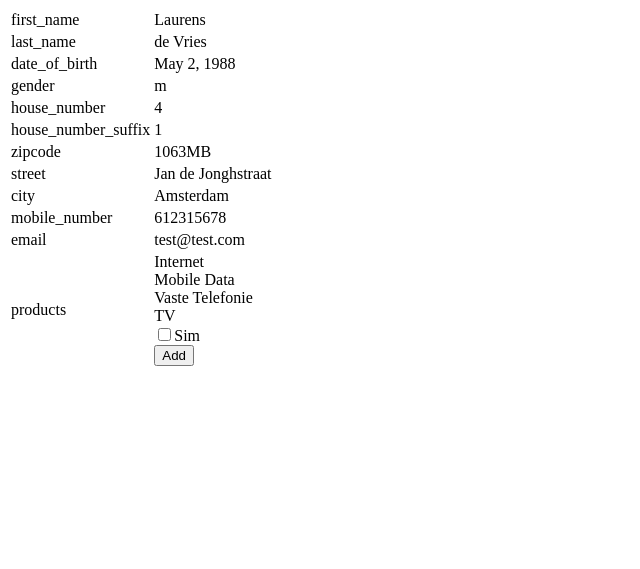
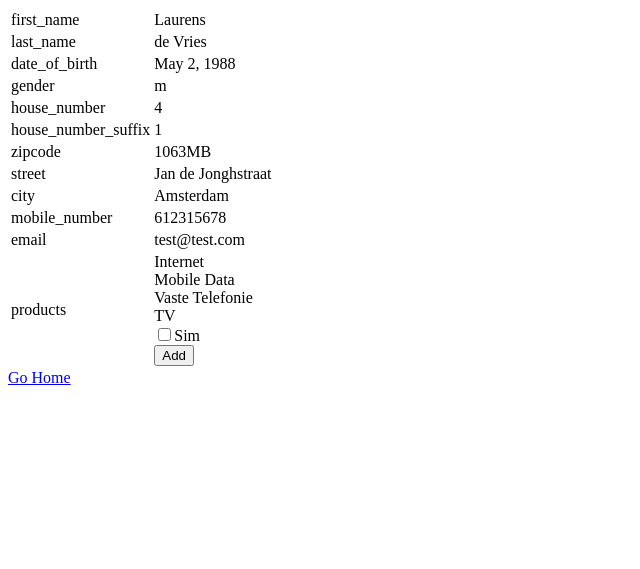
Before and after one commit to Lauvries/kpn_cs, a Django app: page /jello/9 in a window 1280 px wide. Shown: the top 569 px of the page, without its empty margins (0-640 px from the left). Run offline with Django 3.2, Linux system fonts and the light colour scheme; data comes from the database, SQL or seed files in the repository.

Commit message:
added link to landing page to customer_detail

```diff
--- a/jello/templates/jello/customer_detail.html
+++ b/jello/templates/jello/customer_detail.html
@@ -46,5 +46,6 @@
             </td>
         </tr>
     </table>
+    <a href=" {% url "landing-page" %} ">Go Home</a>
 </body>
 </html>
```
